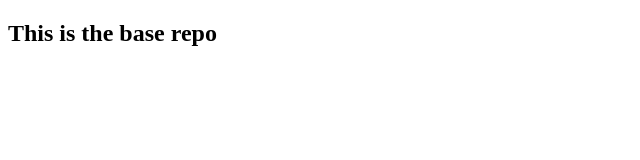
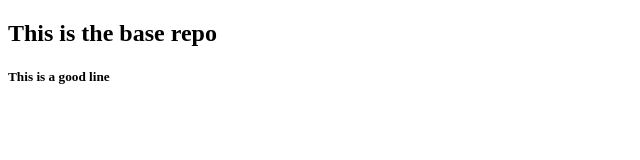
Before and after one commit to sukardi039/revert, a plain HTML site: page index.html in a window 1280 px wide. Shown: the whole page, without its empty margins (0-640 px from the left). Drawn offline with Linux system fonts and the light colour scheme.

Commit message:
added good line

```diff
--- a/index.html
+++ b/index.html
@@ -7,5 +7,6 @@
   </head>
   <body>
     <h2>This is the base repo</h2>
+    <h5>This is a good line</h5>
   </body>
 </html>
```
